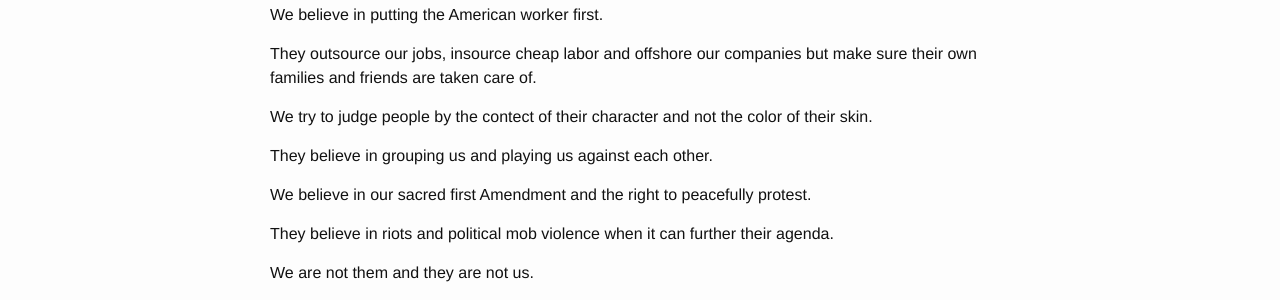
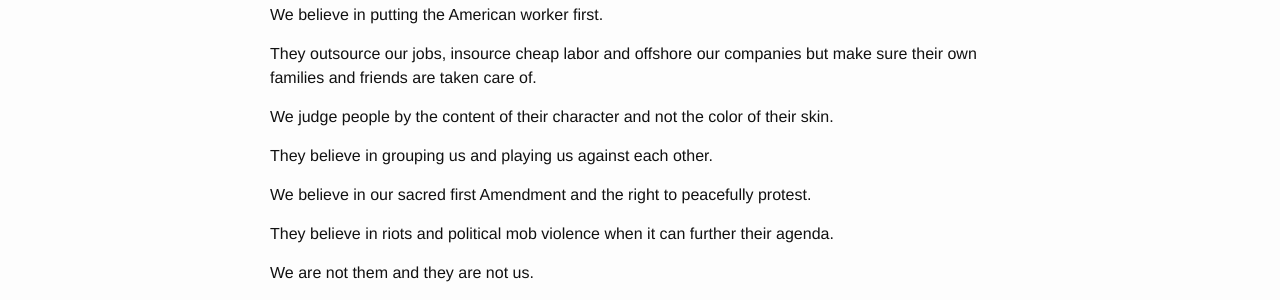
Before and after one commit to newyorkconservative/newyorkconservative.github.io, a Jekyll site: the page built from _posts/2021-01-11-them-the-power-elite-and-us-we-the-people.md, in a window 1280 px wide. Shown: the part 1667-1967 px from the top of the page. Built offline with Jekyll 4.4.1, drawn with Linux system fonts in a browser that asks for light colours.

Commit message:
Syncing _posts/2021-01-11-them-the-power-elite-and-us-we-the-people.md from WordPress at https://www.newyorkconservative.com () - wpghs

```diff
--- a/_posts/2021-01-11-them-the-power-elite-and-us-we-the-people.md
+++ b/_posts/2021-01-11-them-the-power-elite-and-us-we-the-people.md
@@ -116,7 +116,7 @@ post_date: 2021-01-11 22:39:53
 <!-- /wp:paragraph -->
 
 <!-- wp:paragraph -->
-<p>We try to judge people by the contect of their character and not the color of their skin.</p>
+<p>We judge people by the content of their character and not the color of their skin.</p>
 <!-- /wp:paragraph -->
 
 <!-- wp:paragraph -->
```
